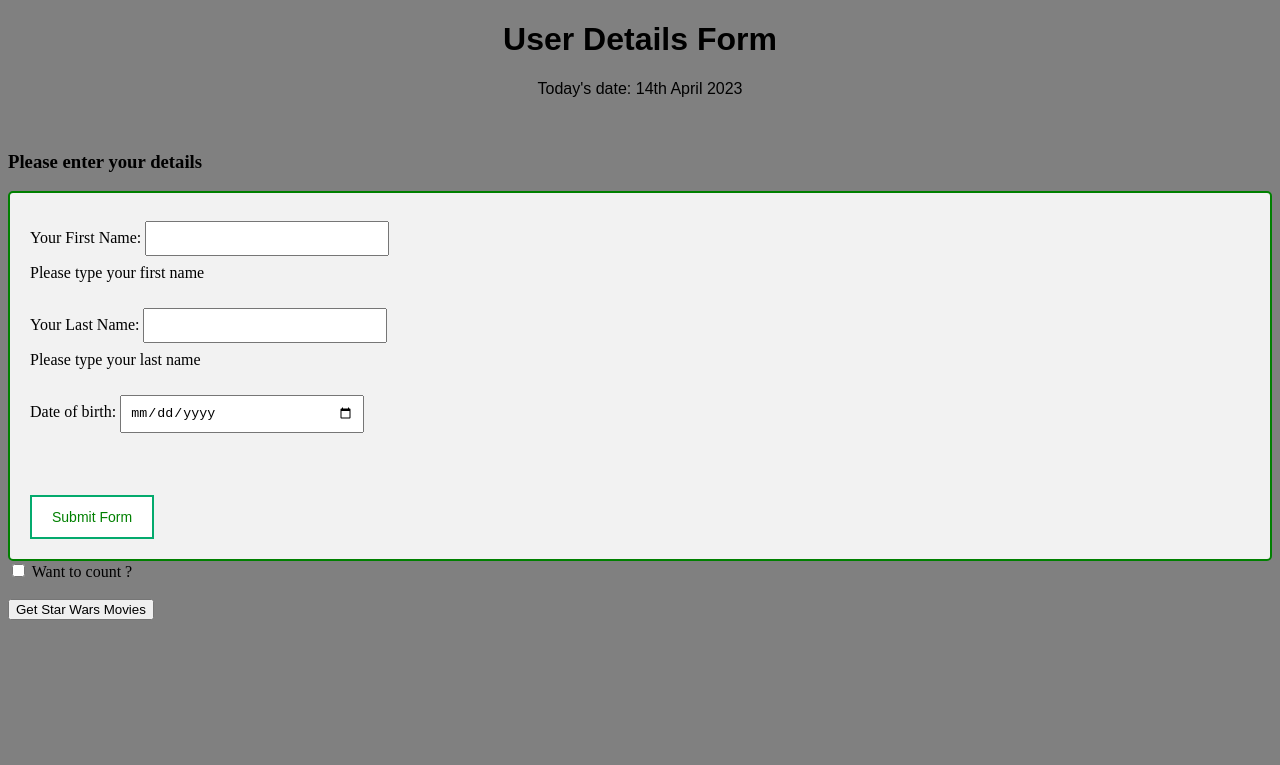
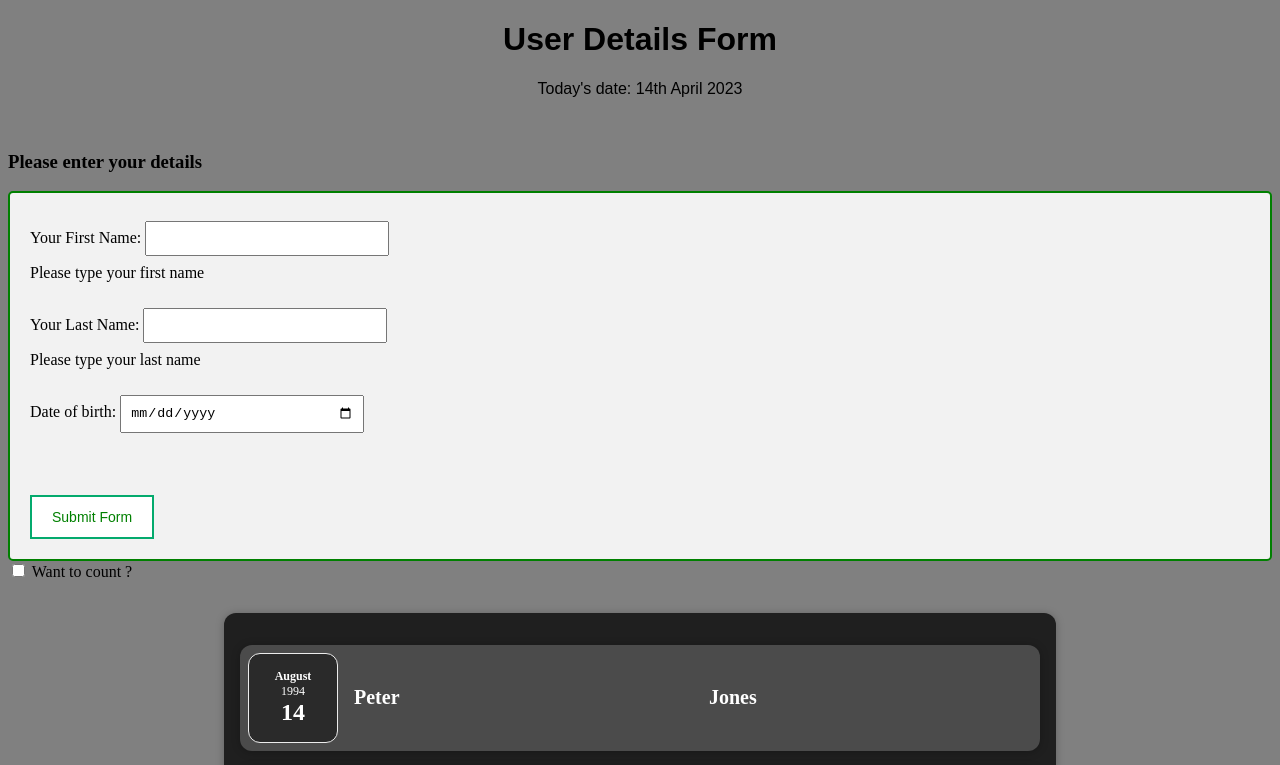
Before and after one commit to manaskantha/myreactdemo, a React (Create React App) app: page / in a window 1280 px wide. Shown: the top 765 px of the page. Built offline with nearby package versions, Linux system fonts and the light colour scheme.

Commit message:
Update 10 files

```diff
--- a/src/mycomponents/BasicUserDetails.js
+++ b/src/mycomponents/BasicUserDetails.js
@@ -6,7 +6,7 @@ export default function BasicUserDetails(props) {
   const [firstName, setFirstName] = React.useState("");
   const [lastName, setLastName] = React.useState("");
   const [dob, setDob] = React.useState("");
-  const handleSubmit = (event) =>{
+  const handleSubmit = (event) => {
     event.preventDefault();
     console.log(event);
     const userData = {
--- /dev/null
+++ b/src/mycomponents/UI/Card.css
@@ -0,0 +1,4 @@
+.card {
+  border-radius: 12px;
+  box-shadow: 0 1px 8px rgba(0, 0, 0, 0.25);
+}
--- /dev/null
+++ b/src/mycomponents/UI/Card.js
@@ -0,0 +1,11 @@
+import React from 'react';
+
+import './Card.css';
+
+const Card = (props) => {
+  const classes = 'card ' + props.className;
+
+  return <div className={classes}>{props.children}</div>;
+};
+
+export default Card;
--- a/src/mycomponents/UserForm.js
+++ b/src/mycomponents/UserForm.js
@@ -3,10 +3,28 @@ import React, { useState } from "react";
 import SayHello from "./SayHello";
 import MainApp from "./UseEffect";
 import BasicUserDetails from "./BasicUserDetails";
+import UserDetails from "./userdetails/Displayusers";
+
+const DUMMY_USERS = [
+  {
+    firstName: "Peter",
+    lastName: "Jones",
+    dob: new Date(1994, 7, 14),
+  },
+  {
+    firstName: "Sam",
+    lastName: "Smith",
+    dob: new Date(1988, 5, 11),
+  },
+];
 
 export default function Greeting() {
+  const [userDetails, setUserDetails] = React.useState(DUMMY_USERS);
   //This is to get value from child component i.e BasicUserDetails
   const onBasicFormSubmitHandler = (basicUserInput) => {
+    setUserDetails((prevUserDetails) => {
+      return [basicUserInput, ...prevUserDetails];
+    });
     const enteredUserInput = {
       //To keep previous value
       ...basicUserInput,
@@ -18,6 +36,7 @@ export default function Greeting() {
     <div>
       <BasicUserDetails onBasicFormSubmit={onBasicFormSubmitHandler} />
       <MainApp />
+      <UserDetails items={userDetails} />
     </div>
   );
 }
--- /dev/null
+++ b/src/mycomponents/userdetails/Displayusers.js
@@ -0,0 +1,33 @@
+import React, { useState } from "react";
+
+import UserDetailItems from "./UserDetailItems";
+import Card from "../UI/Card";
+import "./UserDetails.css";
+
+const UserDetails = (props) => {
+  //   const [filteredYear, setFilteredYear] = useState("2020");
+
+  //   const filterChangeHandler = (selectedYear) => {
+  //     setFilteredYear(selectedYear);
+  //   };
+
+  return (
+    <div>
+      <Card className="userdetails">
+        {/* <ExpensesFilter
+          selected={filteredYear}
+          onChangeFilter={filterChangeHandler}
+        /> */}
+        {props.items.map((userdetails) => (
+          <UserDetailItems
+            firstName={userdetails.firstName}
+            lastName={userdetails.lastName}
+            dateOfBirth={userdetails.dob}
+          />
+        ))}
+      </Card>
+    </div>
+  );
+};
+
+export default UserDetails;
--- /dev/null
+++ b/src/mycomponents/userdetails/UserDOB.css
@@ -0,0 +1,26 @@
+.userdob-date {
+  display: flex;
+  flex-direction: column;
+  width: 5.5rem;
+  height: 5.5rem;
+  border: 1px solid #ececec;
+  background-color: #2a2a2a;
+  color: white;
+  border-radius: 12px;
+  align-items: center;
+  justify-content: center;
+}
+
+.userdob-date__month {
+  font-size: 0.75rem;
+  font-weight: bold;
+}
+
+.userdob-date__year {
+  font-size: 0.75rem;
+}
+
+.userdob-date__day {
+  font-size: 1.5rem;
+  font-weight: bold;
+}
--- /dev/null
+++ b/src/mycomponents/userdetails/UserDOB.js
@@ -0,0 +1,19 @@
+import React from "react";
+
+import "./UserDOB.css";
+
+const UserDOBDate = (props) => {
+  const month = props.date.toLocaleString("en-US", { month: "long" });
+  const day = props.date.toLocaleString("en-US", { day: "2-digit" });
+  const year = props.date.toLocaleString("en-US", { year: "numeric" });
+
+  return (
+    <div className="userdob-date">
+      <div className="userdob-date__month">{month}</div>
+      <div className="userdob-date__year">{year}</div>
+      <div className="userdob-date__day">{day}</div>
+    </div>
+  );
+};
+
+export default UserDOBDate;
--- /dev/null
+++ b/src/mycomponents/userdetails/UserDetailItems.css
@@ -0,0 +1,54 @@
+.user-item {
+  display: flex;
+  justify-content: space-between;
+  align-items: center;
+  padding: 0.5rem;
+  margin: 1rem 0;
+  background-color: #4b4b4b;
+}
+
+.user-item__description {
+  display: flex;
+  flex-direction: column;
+  gap: 1rem;
+  align-items: flex-end;
+  flex-flow: column-reverse;
+  justify-content: flex-start;
+  flex: 1;
+}
+
+.user-item h2 {
+  color: #3a3a3a;
+  font-size: 1rem;
+  flex: 1;
+  margin: 0 1rem;
+  color: white;
+}
+
+.user-item__price {
+  font-size: 1rem;
+  font-weight: bold;
+  color: white;
+  background-color: #40005d;
+  border: 1px solid white;
+  padding: 0.5rem;
+  border-radius: 12px;
+}
+
+@media (min-width: 580px) {
+  .user-item__description {
+    flex-direction: row;
+    align-items: center;
+    justify-content: flex-start;
+    flex: 1;
+  }
+
+  .user-item__description h2 {
+    font-size: 1.25rem;
+  }
+
+  .user-item__price {
+    font-size: 1.25rem;
+    padding: 0.5rem 1.5rem;
+  }
+}
--- /dev/null
+++ b/src/mycomponents/userdetails/UserDetailItems.js
@@ -0,0 +1,20 @@
+import React from "react";
+
+import UserDOBDate from "./UserDOB";
+import Card from "../UI/Card";
+import "./UserDetailItems.css";
+
+const UserDetailItem = (props) => {
+  return (
+    <Card className="user-item">
+      <UserDOBDate date={props.dateOfBirth} />
+      <div className="user-item__description">
+        <h2>{props.firstName}</h2>
+        <h2>{props.lastName}</h2>
+        {/* <div className="user-item__price">${props.amount}</div> */}
+      </div>
+    </Card>
+  );
+};
+
+export default UserDetailItem;
--- /dev/null
+++ b/src/mycomponents/userdetails/UserDetails.css
@@ -0,0 +1,7 @@
+.userdetails {
+  padding: 1rem;
+  background-color: rgb(31, 31, 31);
+  margin: 2rem auto;
+  width: 50rem;
+  max-width: 95%;
+}
```
Lines whose indentation alone changed are shown as unchanged.
